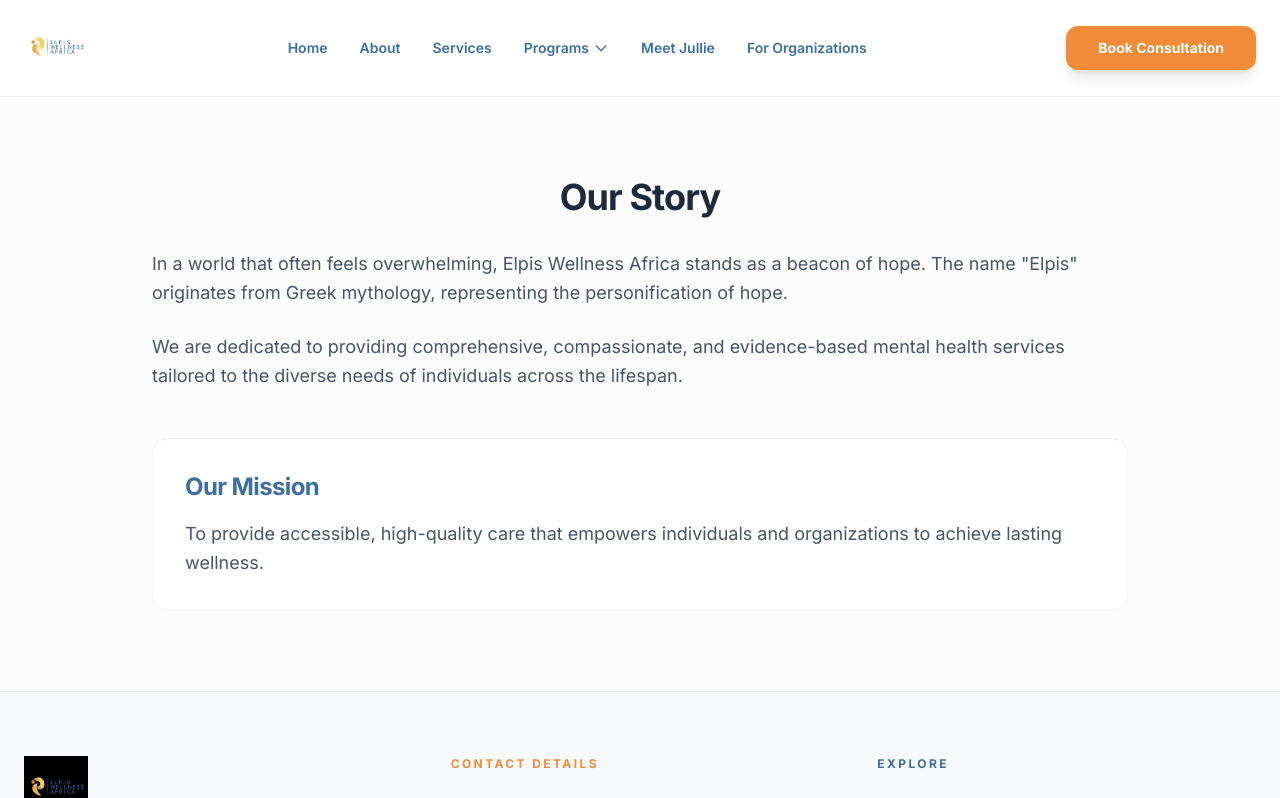
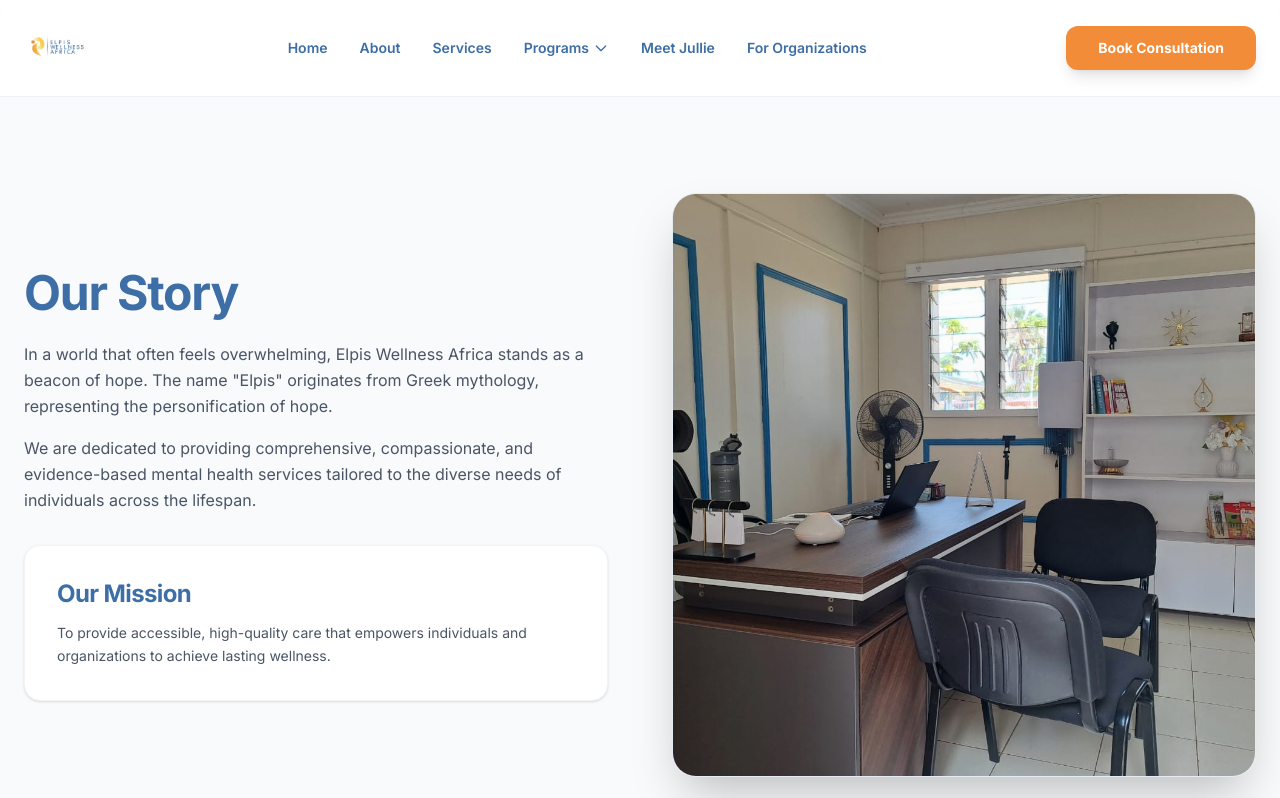
Before and after one commit to 50shadescode/elpis-wellness, a Next.js app: page /about in a window 1280 px wide. Shown: the top 798 px of the page. Built offline with nearby package versions, Linux system fonts and the light colour scheme.

Commit message:
feat: upgrade about page layout and add custom consultation room image

```diff
--- a/app/about/page.tsx
+++ b/app/about/page.tsx
@@ -1,21 +1,5 @@
+import About from "@/components/About";
+
 export default function AboutPage() {
-  return (
-    <main className="py-20 px-6 max-w-5xl mx-auto">
-      <h1 className="text-4xl font-bold text-ink mb-8 text-center">Our Story</h1>
-      <div className="space-y-6 text-subtext leading-relaxed text-lg">
-        <p>
-          In a world that often feels overwhelming, Elpis Wellness Africa stands as a beacon of hope.
-          The name "Elpis" originates from Greek mythology, representing the personification of hope.
-        </p>
-        <p>
-          We are dedicated to providing comprehensive, compassionate, and evidence-based mental health services
-          tailored to the diverse needs of individuals across the lifespan.
-        </p>
-        <div className="bg-white p-8 rounded-2xl border border-border mt-12">
-          <h2 className="text-2xl font-bold text-primary mb-4">Our Mission</h2>
-          <p>To provide accessible, high-quality care that empowers individuals and organizations to achieve lasting wellness.</p>
-        </div>
-      </div>
-    </main>
-  );
+  return <About />;
 }
--- a/app/page.tsx
+++ b/app/page.tsx
@@ -217,7 +217,10 @@
         </div>
       </section>
 
-      {/* 4. Core Values Section */}
+      {/* 4. About Section */}
+      <About />
+
+      {/* 5. Core Values Section */}
       <Values />
 
       {/* 5. Services Grid */}
@@ -304,8 +307,8 @@
         <div className="mx-auto max-w-4xl px-6 text-center">
           <h2 className="text-3xl font-bold mb-6 italic">"With Elpis, Find Mental Bliss"</h2>
           <p className="text-lg opacity-90 leading-relaxed mb-8">
-            At Elpis Wellness Africa, we don't just treat mental health—we nurture the human spirit.
-            Whether you're seeking support for yourself, your loved ones, or your team, we are here to walk alongside you.
+            At Elpis Wellness Africa, we care for more than mental health—we care for people.
+Our holistic, client-centered approach combines professional expertise with genuine compassion to support emotional well-being, personal growth, and lasting resilience. Whether you're seeking care for yourself, a loved one, or your organization, we're here to help you navigate life's challenges with confidence and hope.
           </p>
           <Link
             href="/meet-jullie"
--- a/app/services/page.tsx
+++ b/app/services/page.tsx
@@ -1,3 +1,6 @@
+"use client";
+import { useState } from "react";
+
 export default function ServicesPage() {
   const allServices = [
     { name: "Individual Therapy", detail: "Focusing on anxiety, depression, and trauma." },
@@ -8,11 +11,11 @@
   ];
 
   return (
-    <main className="py-20 px-6 max-w-7xl mx-auto">
-      <h1 className="text-4xl font-bold text-ink mb-12 text-center">Comprehensive Mental Health Services</h1>
+    <main className="py-20 px-6 max-w-7xl mx-auto bg-gradient-to-r from-[#f0e1ff] to-[#ffffff]">
+      <h1 className="text-4xl font-bold text-center text-primary mb-12">Comprehensive Mental Health Services</h1>
       <div className="grid gap-6 md:grid-cols-2 lg:grid-cols-3">
         {allServices.map((service) => (
-          <div key={service.name} className="p-6 bg-white rounded-xl border border-border shadow-sm">
+          <div key={service.name} className="p-8 bg-white rounded-xl border border-border shadow-lg hover:shadow-xl transition-shadow">
             <h3 className="font-bold text-primary mb-2">{service.name}</h3>
             <p className="text-sm text-subtext leading-relaxed">{service.detail}</p>
           </div>
--- a/components/About.tsx
+++ b/components/About.tsx
@@ -1,27 +1,43 @@
+"use client";
+
 export default function About() {
   return (
     <section id="about" className="py-24 bg-muted">
       <div className="mx-auto max-w-7xl px-6 grid lg:grid-cols-2 gap-16 items-center">
-        <div>
-          <h2 className="text-3xl font-bold text-ink mb-6">A Beacon of Hope</h2>
-          <p className="text-subtext leading-relaxed mb-6">
-            In a world that often feels overwhelming, Elpis Wellness Africa stands as a beacon of hope.
-            We offer comprehensive, compassionate, and evidence-based mental health services across the lifespan. [cite: 10, 11]
-          </p>
-          <div className="grid sm:grid-cols-2 gap-6">
-            <div className="p-4 bg-white rounded-xl border border-border">
-              <h4 className="font-bold text-primary mb-1">Our Mission</h4>
-              <p className="text-xs text-subtext">To provide accessible care that empowers individuals to achieve lasting wellness. [cite: 14]</p>
-            </div>
-            <div className="p-4 bg-white rounded-xl border border-border">
-              <h4 className="font-bold text-primary mb-1">Our Vision</h4>
-              <p className="text-xs text-subtext">To create a society where mental wellness is prioritized at every stage of life. [cite: 88]</p>
-            </div>
+
+        {/* Left Column: Story & Mission Copy */}
+        <div className="space-y-8">
+          <div>
+            <h2 className="text-5xl font-bold text-primary mb-6">Our Story</h2>
+            <p className="text-gray-600 leading-relaxed mb-4 text-base">
+              In a world that often feels overwhelming, Elpis Wellness Africa stands as a beacon of hope.
+              The name &quot;Elpis&quot; originates from Greek mythology, representing the personification of hope.
+            </p>
+            <p className="text-gray-600 leading-relaxed text-base">
+              We are dedicated to providing comprehensive, compassionate, and evidence-based mental health services
+              tailored to the diverse needs of individuals across the lifespan.
+            </p>
+          </div>
+
+          {/* Mission Card */}
+          <div className="p-8 bg-white rounded-2xl border border-gray-100 shadow-sm transition-all duration-300 hover:shadow-xl hover:-translate-y-1">
+            <h4 className="text-2xl font-bold text-primary mb-3">Our Mission</h4>
+            <p className="text-sm text-gray-600 leading-relaxed">
+              To provide accessible, high-quality care that empowers individuals and organizations to achieve lasting wellness.
+            </p>
           </div>
         </div>
-        <div className="relative aspect-video bg-brand-blue/10 rounded-3xl border border-brand-blue/20 flex items-center justify-center text-brand-blue font-bold">
-          [Image Placeholder: Clinical Excellence]
+
+        {/* Right Column: High-Resolution Image Frame */}
+        <div className="relative aspect-[4/3] lg:aspect-square rounded-3xl border border-brand-blue/10 overflow-hidden shadow-2xl group">
+          <img
+            src="/consultation-room.jpeg"
+            alt="Elpis Wellness Therapeutic Consultation Room"
+            className="w-full h-full object-cover transition-transform duration-700 group-hover:scale-105"
+          />
+          <div className="absolute inset-0 bg-gradient-to-t from-black/5 to-transparent pointer-events-none" />
         </div>
+
       </div>
     </section>
   );
```
Also changed, not shown: public/consultation-room.jpeg (added).
